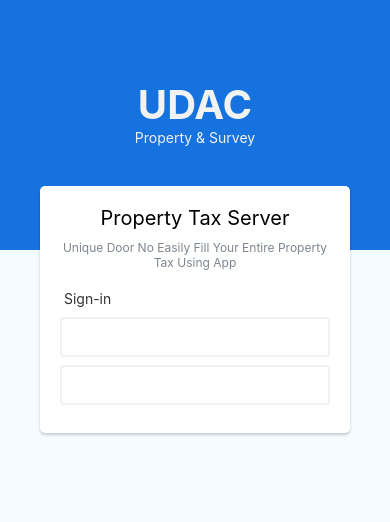
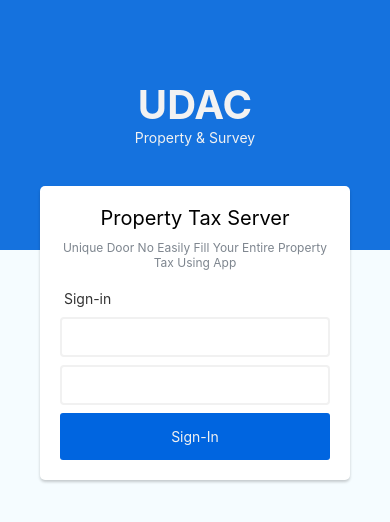
Before and after one commit to guluutku/React_Native_ile_Mobil_Uygulama_Gelistirme_ve_MobX, a React Native app: screen / in a window 390 px wide. Shown: the top 522 px of the page. Built offline with nearby package versions, Linux system fonts and the light colour scheme.

Commit message:
Button Component Added

```diff
--- /dev/null
+++ b/src/components/MyButton.js
@@ -0,0 +1,35 @@
+import React, { Component } from 'react';
+import { Text, StyleSheet, TouchableOpacity } from 'react-native';
+import PropTypes from 'prop-types';
+
+export default class MyButton extends Component {
+    render() {
+        const { color, backgroundColor } = this.props;
+
+        return (
+            <TouchableOpacity style={[styles.button, { backgroundColor }]}>
+                <Text style={[styles.text, { color }]}>
+                    {this.props.text}
+                </Text>
+            </TouchableOpacity>
+        );
+    }
+}
+
+MyButton.propTypes = {
+    text: PropTypes.string.isRequired,
+    backgroundColor: PropTypes.string,
+    color: PropTypes.string,
+};
+
+const styles = StyleSheet.create({
+    button: {
+        paddingVertical: 15,
+        paddingHorizontal: 10,
+        borderRadius: 3,
+        alignItems: 'center',
+    },
+    text: {
+        fontSize: 14,
+    },
+});
--- a/src/pages/LoginForm.js
+++ b/src/pages/LoginForm.js
@@ -2,6 +2,7 @@ import React, { Component } from 'react';
 import { StyleSheet, Text, View } from 'react-native';
 
 import Input from '../components/Input';
+import MyButton from '../components/MyButton';
 
 export default class LoginForm extends Component {
 
@@ -25,6 +26,12 @@ export default class LoginForm extends Component {
                     // eslint-disable-next-line no-return-assign
                     inputRef={input => this.passwordInput = input}
                 />
+
+                <MyButton
+                    color={'#F1F1F1'}
+                    backgroundColor={'#0065E0'}
+                    text="Sign-In"
+                />
             </View>
         );
     }
```
